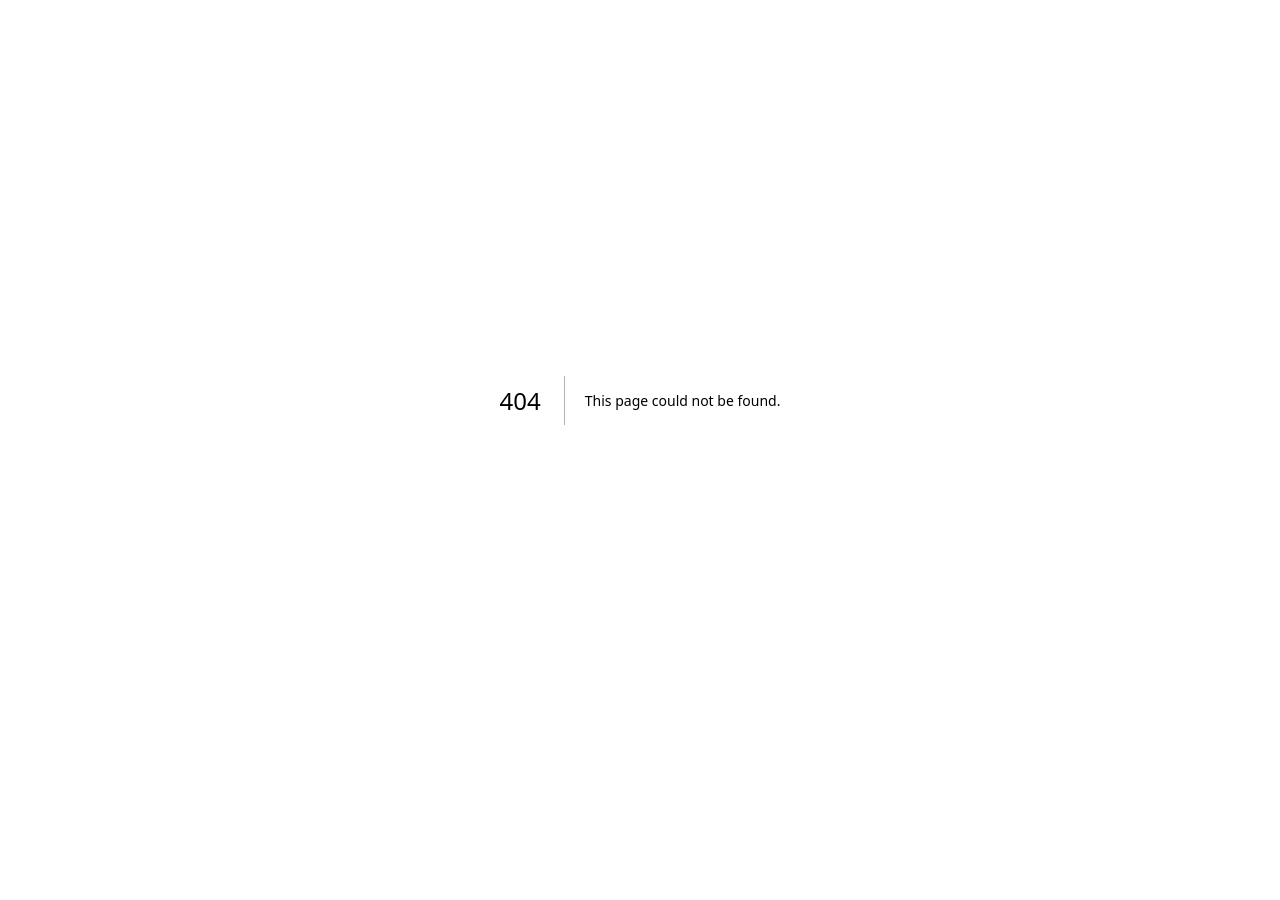
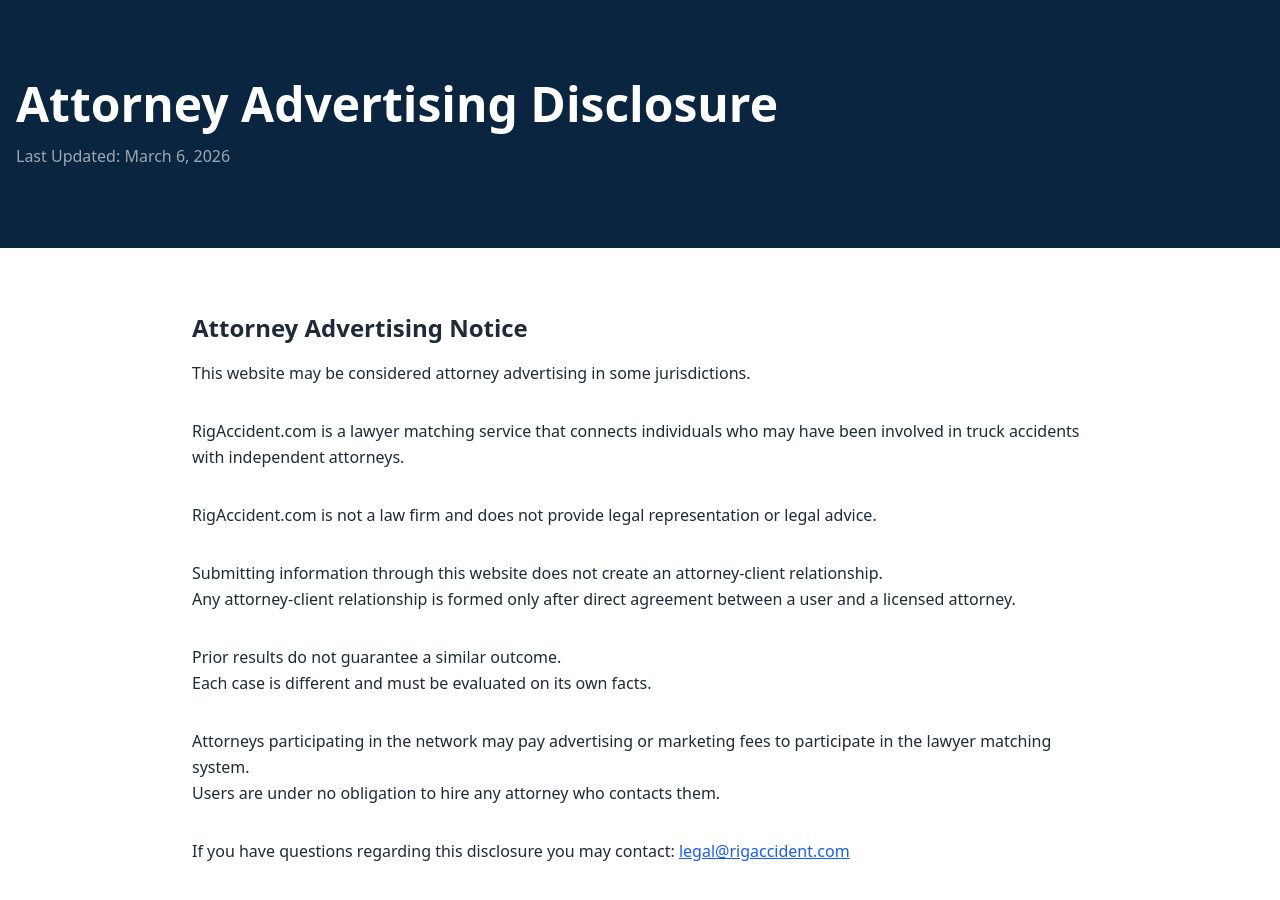
Before and after one commit to vetpalorganization-ux/Rig-Accident, a Next.js app: page /attorney-advertising-disclosure in a window 1280 px wide. Before the commit this address had no page. Shown: the top 900 px of the page. Before the commit the page ends 800 px from the top, so only its background shows below. Built offline with nearby package versions, Linux system fonts and the light colour scheme; a web font is replaced by a local one.

Commit message:
It appears you've shared a React codebase for a web application related to a lawyer matching service. The code includes components such as LeadForm and a legal page structure for Terms of Service and Privacy Policy.

```diff
--- a/src/app/ai-disclosure/page.tsx
+++ b/src/app/ai-disclosure/page.tsx
@@ -3,25 +3,25 @@
 export default function AIDisclosurePage() {
   return (
     <LegalPage
-      title="AI Usage Disclosure"
-      lastUpdated="March 5, 2026"
+      title="AI Disclosure"
+      lastUpdated="March 6, 2026"
       content={
         <div className="space-y-8 text-lg leading-relaxed">
           <section>
-            <h2 className="text-2xl font-bold mb-4 text-primary">How We Use AI</h2>
-            <p>RigAccident.com utilizes artificial intelligence (AI) and automated systems to improve user experience and lead qualification processes.</p>
+            <h2 className="text-2xl font-bold mb-4 text-primary">Automated Intake Assistance</h2>
+            <p>RigAccident.com may use automated tools, including AI systems, to assist with case intake, collect details about your accident, and route your inquiry for review.</p>
           </section>
           <section>
-            <h2 className="text-2xl font-bold mb-4 text-primary">AI Chat Assistant</h2>
-            <p>Our Chat Assistant is a deterministic AI-powered tool designed to help visitors quickly navigate their potential legal options. It collects accident details and provides information based on programmed logic.</p>
+            <h2 className="text-2xl font-bold mb-4 text-primary">No Legal Advice</h2>
+            <p>AI tools used on this website do not provide legal advice and do not replace professional legal judgment.</p>
+          </section>
+          <section>
+            <h2 className="text-2xl font-bold mb-4 text-primary">Human Decision-Making</h2>
+            <p>All case decisions are made by independent, licensed attorneys. AI may assist with information gathering and routing only.</p>
           </section>
           <section>
             <h2 className="text-2xl font-bold mb-4 text-primary">Data Processing</h2>
-            <p>Lead data captured via AI systems is processed according to our Privacy Policy. We prioritize the security and confidentiality of all information provided to our automated tools.</p>
-          </section>
-          <section>
-            <h2 className="text-2xl font-bold mb-4 text-primary">Human Oversight</h2>
-            <p>All AI-processed leads are reviewed by human legal intake specialists to ensure accuracy and provide a personalized experience during follow-up consultations.</p>
+            <p>Information collected via AI-assisted tools is processed according to our Privacy Policy and may be shared with independent attorneys to evaluate your inquiry.</p>
           </section>
         </div>
       }
--- /dev/null
+++ b/src/app/attorney-advertising-disclosure/page.tsx
@@ -0,0 +1,60 @@
+import LegalPage from '@/components/LegalPage';
+
+export default function AttorneyAdvertisingDisclosurePage() {
+  return (
+    <LegalPage
+      title="Attorney Advertising Disclosure"
+      lastUpdated="March 6, 2026"
+      content={
+        <div className="space-y-8 leading-relaxed">
+          <section>
+            <h2 className="text-2xl font-bold mb-4">Attorney Advertising Notice</h2>
+            <p>This website may be considered attorney advertising in some jurisdictions.</p>
+          </section>
+
+          <section>
+            <p>
+              RigAccident.com is a lawyer matching service that connects individuals who may have been involved in truck accidents with independent attorneys.
+            </p>
+          </section>
+
+          <section>
+            <p>
+              RigAccident.com is not a law firm and does not provide legal representation or legal advice.
+            </p>
+          </section>
+
+          <section>
+            <p>
+              Submitting information through this website does not create an attorney-client relationship.
+            </p>
+            <p>
+              Any attorney-client relationship is formed only after direct agreement between a user and a licensed attorney.
+            </p>
+          </section>
+
+          <section>
+            <p>Prior results do not guarantee a similar outcome.</p>
+            <p>Each case is different and must be evaluated on its own facts.</p>
+          </section>
+
+          <section>
+            <p>
+              Attorneys participating in the network may pay advertising or marketing fees to participate in the lawyer matching system.
+            </p>
+            <p>
+              Users are under no obligation to hire any attorney who contacts them.
+            </p>
+          </section>
+
+          <section>
+            <p>
+              If you have questions regarding this disclosure you may contact:{' '}
+              <a href="mailto:legal@rigaccident.com" className="text-blue-600 underline">legal@rigaccident.com</a>
+            </p>
+          </section>
+        </div>
+      }
+    />
+  );
+}
--- a/src/app/cookies/page.tsx
+++ b/src/app/cookies/page.tsx
@@ -4,24 +4,28 @@
   return (
     <LegalPage
       title="Cookie Policy"
-      lastUpdated="March 5, 2026"
+      lastUpdated="March 6, 2026"
       content={
         <div className="space-y-8">
           <section>
             <h2 className="text-2xl font-bold mb-4">What Are Cookies?</h2>
-            <p>Cookies are small text files stored on your device that help us provide and improve our services.</p>
+            <p>Cookies are small text files stored on your device that help us provide and improve our services. We also use similar technologies like pixels and local storage for analytics and performance.</p>
           </section>
           <section>
             <h2 className="text-2xl font-bold mb-4">How We Use Cookies</h2>
             <ul className="list-disc pl-6 space-y-2">
-              <li><strong>Necessary Cookies:</strong> Required for core site functions.</li>
-              <li><strong>Analytics Cookies:</strong> Help us understand how visitors interact with our site (e.g., PostHog).</li>
-              <li><strong>Marketing Cookies:</strong> Used to track visitors across websites to deliver relevant ads.</li>
+              <li><strong>Necessary Cookies:</strong> Required for core site functions (e.g., form submissions, preference storage).</li>
+              <li><strong>Performance & Analytics Cookies:</strong> Help us understand how visitors interact with our site (e.g., page views, clicks, referrers) so we can improve speed, usability, and content.</li>
+              <li><strong>Marketing Cookies:</strong> May be used to measure campaign effectiveness and deliver relevant ads where applicable.</li>
             </ul>
           </section>
           <section>
+            <h2 className="text-2xl font-bold mb-4">Analytics Tracking</h2>
+            <p>Analytics tools set cookies or use similar identifiers to collect usage information in aggregate. This includes anonymized or pseudonymized data about the pages you visit and actions you take, which we use to enhance performance and user experience.</p>
+          </section>
+          <section>
             <h2 className="text-2xl font-bold mb-4">Managing Your Preferences</h2>
-            <p>You can adjust your cookie preferences at any time using our consent banner or by modifying your browser settings.</p>
+            <p>You can adjust your cookie preferences at any time using our consent banner or by modifying your browser settings to block or delete cookies. Most browsers provide options to manage cookies; disabling cookies may impact some site functionality.</p>
           </section>
         </div>
       }
--- a/src/app/page.tsx
+++ b/src/app/page.tsx
@@ -86,19 +86,27 @@
       <StickyContactBar />
 
       {/* Hero Section */}
-      <section className="relative min-h-[90vh] flex items-center bg-primary text-white overflow-hidden pt-12">
+      <section className="relative min-h-[90vh] flex flex-col bg-primary text-white overflow-hidden">
+        {/* Banner */}
+        <div className="w-full bg-accent py-4 text-primary text-center relative z-20 shadow-lg">
+          <h1 className="text-2xl md:text-4xl font-black tracking-tighter uppercase leading-none">
+            INJURED IN A TRUCK ACCIDENT? <span className="font-playfair italic normal-case ml-2 font-bold">RigAccident MatchingSystem</span>
+          </h1>
+        </div>
+
+        <div className="flex-1 relative flex items-center pt-12">
           {/* Background Overlay with Responsive Variants */}
           <div className="absolute inset-0 z-0">
             <picture>
               <source
-              srcSet={`${heroVariant.image}&fm=webp&w=640 640w, ${heroVariant.image}&fm=webp&w=1280 1280w, ${heroVariant.image}&fm=webp&w=2560 2560w`}
+                srcSet="/big-rig-accident-hero.jpg"
                 sizes="100vw"
-              type="image/webp"
+                type="image/jpeg"
               />
               <img
-               src={`${heroVariant.image}&w=2560`}
-               alt={heroVariant.alt}
-               className="absolute inset-0 w-full h-full object-cover opacity-50 transition-opacity duration-1000"
+                 src="/big-rig-accident-hero.jpg"
+                 alt="Dramatic scene of a semi-truck accident"
+                 className="absolute inset-0 w-full h-full object-cover opacity-60 transition-opacity duration-1000"
                  style={{ objectPosition: 'center' }}
                  loading="eager"
                />
@@ -113,10 +121,10 @@
                 <span className="w-2 h-2 bg-accent rounded-full animate-pulse" />
                 <span className="text-white text-xs font-bold uppercase tracking-widest">Free Lawyer Matching System</span>
               </div>
-            <h1 className="text-4xl md:text-6xl font-bold mb-6 leading-tight">
+              <h2 className="text-4xl md:text-6xl font-bold mb-6 leading-tight">
                 Injured in a Truck Accident? <br />
                 <span className="text-accent text-glow">You May Be Entitled to Significant Compensation.</span>
-            </h1>
+              </h2>
               <p className="text-xl md:text-2xl text-gray-200 mb-8 leading-relaxed">
                 Get Matched With an Experienced Truck Accident Lawyer in Minutes. <br />
                 <span className="font-bold text-white">Free Case Review • No Fee Unless You Win • 100% Confidential</span>
@@ -153,7 +161,12 @@
             </div>
 
             <div className="hidden md:block">
+              <div className="mb-8 text-center md:text-left">
+                <h3 className="text-3xl font-bold mb-4 text-white">Get Matched with a Truck Accident Lawyer</h3>
+                <p className="text-white/80 text-lg leading-relaxed max-w-xl">Our system connects accident victims with experienced truck accident attorneys. Your consultation is free and confidential.</p>
+              </div>
               <LeadForm />
+            </div>
           </div>
         </div>
       </section>
@@ -210,6 +223,10 @@
       {/* Mobile Form Section (Visible only on mobile) */}
       <section className="md:hidden py-16 bg-white px-4">
         <div className="max-w-lg mx-auto">
+          <div className="mb-8 text-center">
+            <h3 className="text-2xl font-bold mb-4 text-primary">Get Matched with a Truck Accident Lawyer</h3>
+            <p className="text-gray-600 leading-relaxed">Our system connects accident victims with experienced truck accident attorneys. Your consultation is free and confidential.</p>
+          </div>
           <LeadForm />
         </div>
       </section>
@@ -219,7 +236,7 @@
         {/* Background Image for Trust Section */}
         <div className="absolute inset-0 z-0">
           <img
-            src="https://images.unsplash.com/photo-1580674684081-7617fbf3d745?q=80&w=2560&auto=format&fit=crop"
+            src="/truck-accident-2.jpg"
             alt="Professional responders at a commercial vehicle accident site"
             className="w-full h-full object-cover opacity-10"
             loading="lazy"
@@ -308,7 +325,7 @@
         <div className="container mx-auto px-4">
           <p className="mb-4 font-bold text-white">RigAccident.com</p>
           <p className="text-sm max-w-2xl mx-auto mb-8" style={{ color: '#FDF6E3' }}>
-            RigAccident.com is a lawyer matching service. We connect victims with independent attorneys. We are not a law firm and do not provide legal advice. Consultations are provided by third-party lawyers.
+            RigAccident.com is a lawyer matching service. We connect accident victims with independent attorneys who may review their case. RigAccident.com is not a law firm and does not provide legal advice. Consultations are provided by independent attorneys.
           </p>
 
           <div className="flex flex-wrap justify-center gap-6 mb-8 text-sm font-medium">
@@ -316,6 +333,7 @@
             <Link href="/cookies" className="hover:text-accent transition-colors">Cookie Policy</Link>
             <Link href="/ai-disclosure" className="hover:text-accent transition-colors">AI Disclosure</Link>
             <Link href="/terms" className="hover:text-accent transition-colors">Terms of Service</Link>
+            <Link href="/attorney-advertising-disclosure" className="hover:text-accent transition-colors">Attorney Advertising Disclosure</Link>
           </div>
 
           <p className="mt-8 text-xs text-white">
--- a/src/app/privacy-policy/page.tsx
+++ b/src/app/privacy-policy/page.tsx
@@ -4,20 +4,58 @@
   return (
     <LegalPage
       title="Privacy Policy"
-      lastUpdated="March 5, 2026"
+      lastUpdated="March 6, 2026"
       content={
         <div className="space-y-8">
           <section>
-            <h2 className="text-2xl font-bold mb-4">1. Introduction</h2>
-            <p>RigAccident.com (&quot;we&quot;, &quot;us&quot;, or &quot;our&quot;) is committed to protecting your privacy. This Privacy Policy explains how we collect, use, and share information when you visit our website.</p>
+            <h2 className="text-2xl font-bold mb-4">Introduction</h2>
+            <p>RigAccident.com (&quot;we,&quot; &quot;us,&quot; or &quot;our&quot;) is committed to protecting your privacy. This Privacy Policy explains how we collect, use, and share personal information when you use our website and related services.</p>
           </section>
+
           <section>
-            <h2 className="text-2xl font-bold mb-4">2. Information We Collect</h2>
-            <p>We collect information that you provide directly to us through our lead capture forms, calculator, and chat assistant, including your name, phone number, email address, and accident details.</p>
+            <h2 className="text-2xl font-bold mb-4">Personal Information We Collect</h2>
+            <ul className="list-disc pl-6 space-y-2">
+              <li>Contact details you submit (name, phone number, email).</li>
+              <li>Accident and case details you provide in forms, calculator, or chat.</li>
+              <li>Technical data like IP address, device information, and browser type.</li>
+              <li>Usage data for analytics (pages viewed, time on page, referrer, and interactions).</li>
+            </ul>
           </section>
+
           <section>
-            <h2 className="text-2xl font-bold mb-4">3. GDPR Compliance</h2>
-            <p>For users in the European Union, we comply with the General Data Protection Regulation (GDPR). You have the right to access, rectify, or erase your personal data.</p>
+            <h2 className="text-2xl font-bold mb-4">Lawyer Matching Disclosure</h2>
+            <p>We operate a lawyer matching service. Information you submit is used to determine eligibility and to match you with independent attorneys who may contact you for a free consultation.</p>
+          </section>
+
+          <section>
+            <h2 className="text-2xl font-bold mb-4">How We Share Information</h2>
+            <p>We share relevant information you provide with independent attorneys for the purpose of evaluating and responding to your inquiry. We also share data with service providers that support our operations (e.g., analytics and email services) under confidentiality obligations. We do not sell your personal information.</p>
+          </section>
+
+          <section>
+            <h2 className="text-2xl font-bold mb-4">Analytics and Tracking</h2>
+            <p>We use analytics tools to understand site performance and improve user experience. These tools may set cookies or use similar technologies to collect usage data such as page views, clicks, and device information in aggregated form.</p>
+          </section>
+
+          <section>
+            <h2 className="text-2xl font-bold mb-4">Cookies</h2>
+            <p>We use cookies and similar technologies for essential site functionality, performance, and analytics. You can control cookies through your browser settings and via our cookie consent banner. For more detail, see our Cookie Policy.</p>
+          </section>
+
+          <section>
+            <h2 className="text-2xl font-bold mb-4">Your Privacy Rights</h2>
+            <p>Depending on your location, you may have rights under laws such as the CCPA and GDPR, including the rights to:</p>
+            <ul className="list-disc pl-6 space-y-2">
+              <li>Access the personal information we hold about you.</li>
+              <li>Request correction or deletion of your personal information.</li>
+              <li>Object to or limit certain processing, or withdraw consent where applicable.</li>
+              <li>Receive a copy of your data in a portable format where technically feasible.</li>
+            </ul>
+          </section>
+
+          <section>
+            <h2 className="text-2xl font-bold mb-4">Data Deletion Requests</h2>
+            <p>You may request deletion of your personal information by contacting us at <a href="mailto:legal@rigaccident.com" className="text-blue-600 underline">legal@rigaccident.com</a>. We will verify and process your request as required by applicable law.</p>
           </section>
         </div>
       }
--- a/src/app/terms/page.tsx
+++ b/src/app/terms/page.tsx
@@ -4,7 +4,7 @@
   return (
     <LegalPage
       title="Terms of Service"
-      lastUpdated="March 5, 2026"
+      lastUpdated="March 6, 2026"
       content={
         <div className="space-y-8">
           <section>
@@ -16,11 +16,19 @@
             <p>RigAccident.com is a matching service and does not provide legal advice. We connect you with independent, third-party lawyers.</p>
           </section>
           <section>
-            <h2 className="text-2xl font-bold mb-4">3. Accuracy of Information</h2>
+            <h2 className="text-2xl font-bold mb-4">3. No Attorney-Client Relationship</h2>
+            <p>Submitting information through this website does not create an attorney-client relationship. Any attorney-client relationship is formed only after you enter into a direct agreement with a licensed attorney.</p>
+          </section>
+          <section>
+            <h2 className="text-2xl font-bold mb-4">4. No Guarantee of Representation or Results</h2>
+            <p>We do not guarantee that you will be contacted by an attorney, that legal representation will be offered, or that any specific outcome will be achieved. Prior results do not guarantee a similar outcome.</p>
+          </section>
+          <section>
+            <h2 className="text-2xl font-bold mb-4">5. Accuracy of Information</h2>
             <p>You agree to provide accurate and truthful information during your intake process. Providing false information may lead to disqualification.</p>
           </section>
           <section>
-            <h2 className="text-2xl font-bold mb-4">4. Limitation of Liability</h2>
+            <h2 className="text-2xl font-bold mb-4">6. Limitation of Liability</h2>
             <p>We are not liable for any legal outcomes or the performance of third-party attorneys you are matched with.</p>
           </section>
         </div>
--- a/src/components/LeadForm.tsx
+++ b/src/components/LeadForm.tsx
@@ -130,8 +130,8 @@
           <div className="space-y-4 animate-in fade-in slide-in-from-right-4 duration-300 text-center">
             <label className="block text-lg font-bold text-gray-800">Were you injured in the accident?</label>
             <div className="grid grid-cols-2 gap-4 pt-4">
-              <button type="button" onClick={() => handleOptionClick('injured', 'yes')} className="p-4 rounded-xl border-2 text-center font-bold transition-all border-gray-200 hover:border-primary">Yes</button>
-              <button type="button" onClick={() => handleOptionClick('injured', 'no')} className="p-4 rounded-xl border-2 text-center font-bold transition-all border-gray-200 hover:border-primary">No</button>
+              <button type="button" onClick={() => handleOptionClick('injured', 'yes')} className="p-4 rounded-xl border-2 text-center font-bold transition-all border-[#333] hover:bg-gray-50">Yes</button>
+              <button type="button" onClick={() => handleOptionClick('injured', 'no')} className="p-4 rounded-xl border-2 text-center font-bold transition-all border-[#333] hover:bg-gray-50">No</button>
             </div>
           </div>
         )}
```
Also changed, not shown: public/big-rig-accident-hero.jpg (added), public/truck-accident-2.jpg (added). Lines whose indentation alone changed are shown as unchanged.
